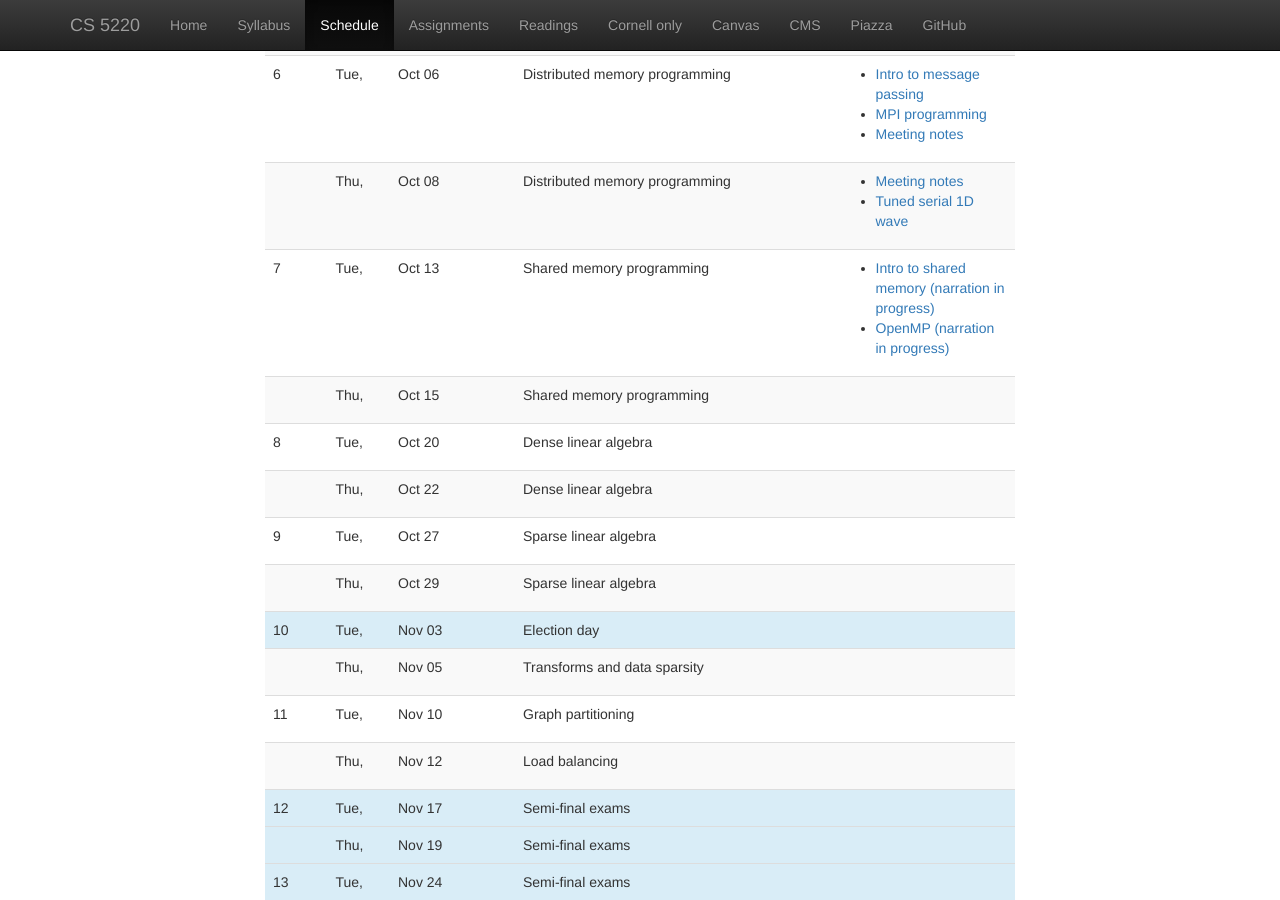
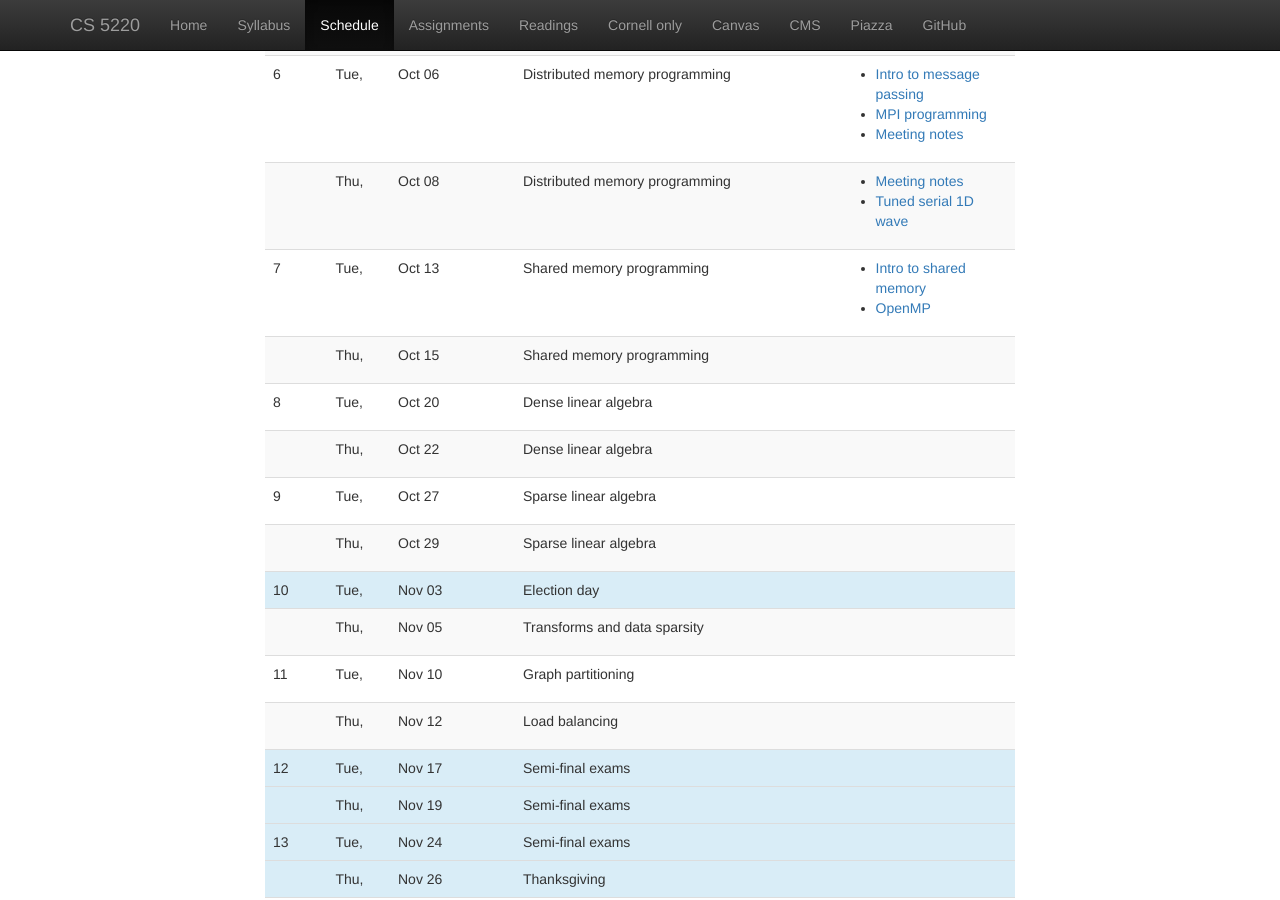
Before and after one commit to cs5220-f20/web, a Jekyll site: the page built from web/schedule.html, in a window 1280 px wide and 900 px high, scrolled down 1205 px. Built offline with Jekyll 4.4.1, drawn with Linux system fonts in a browser that asks for light colours; nearby versions of some CDN libraries.

Commit message:
Narrated shared memory / OpenMP lectures.

```diff
--- a/web/_data/lectures.yml
+++ b/web/_data/lectures.yml
@@ -135,9 +135,9 @@
   date: 2020-10-13
   info: Shared memory programming
   files:
-    - info: Intro to shared memory (narration in progress)
+    - info: Intro to shared memory
       file: lec/2020-10-13-intro.html
-    - info: OpenMP (narration in progress)
+    - info: OpenMP
       file: lec/2020-10-13-openmp.html
 -
   date: 2020-10-15
--- a/web/lec/2020-10-13-openmp.html
+++ b/web/lec/2020-10-13-openmp.html
@@ -704,7 +704,7 @@
   <p>
     The OpemMP <code>atomic</code> pragma statements cause a single,
     simple statement to be performed atomically. Probably the most
-    common atomic operations are updates, like the one shone here: we
+    common atomic operations are updates, like the one shown here: we
     are guaranteed that the read, update, and write back represented
     by the increment operation will all be done together, with no
     weird interleaving or sequentially inconsistent effects.
```
Also changed, not shown: 1 other file.
